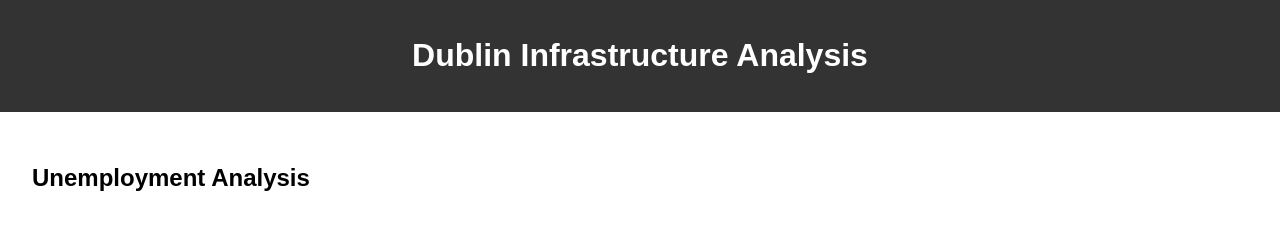
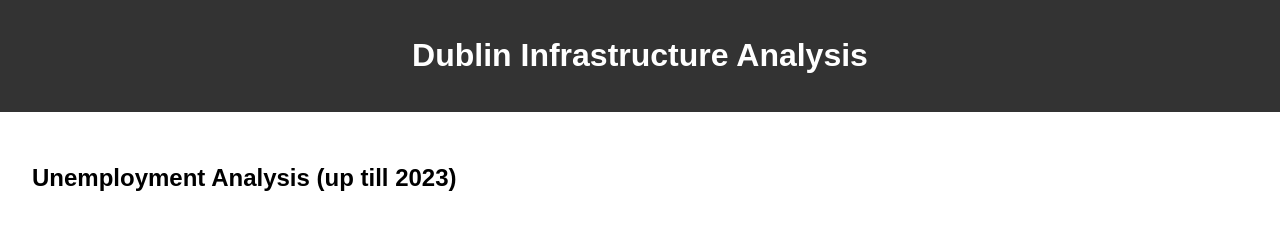
Before and after one commit to rohitrmohanty/dublinstats, a website: page index.html in a window 1280 px wide. Drawn offline with nearby package versions, Linux system fonts and the light colour scheme; no server answers.

Commit message:
updates title

```diff
--- a/index.html
+++ b/index.html
@@ -12,7 +12,7 @@
   </header>
 
   <section id="unemployment-analysis">
-    <h2>Unemployment Analysis</h2>
+    <h2>Unemployment Analysis (up till 2023)</h2>
     <div id="unemployment-chart"></div>
   </section>
 
```
